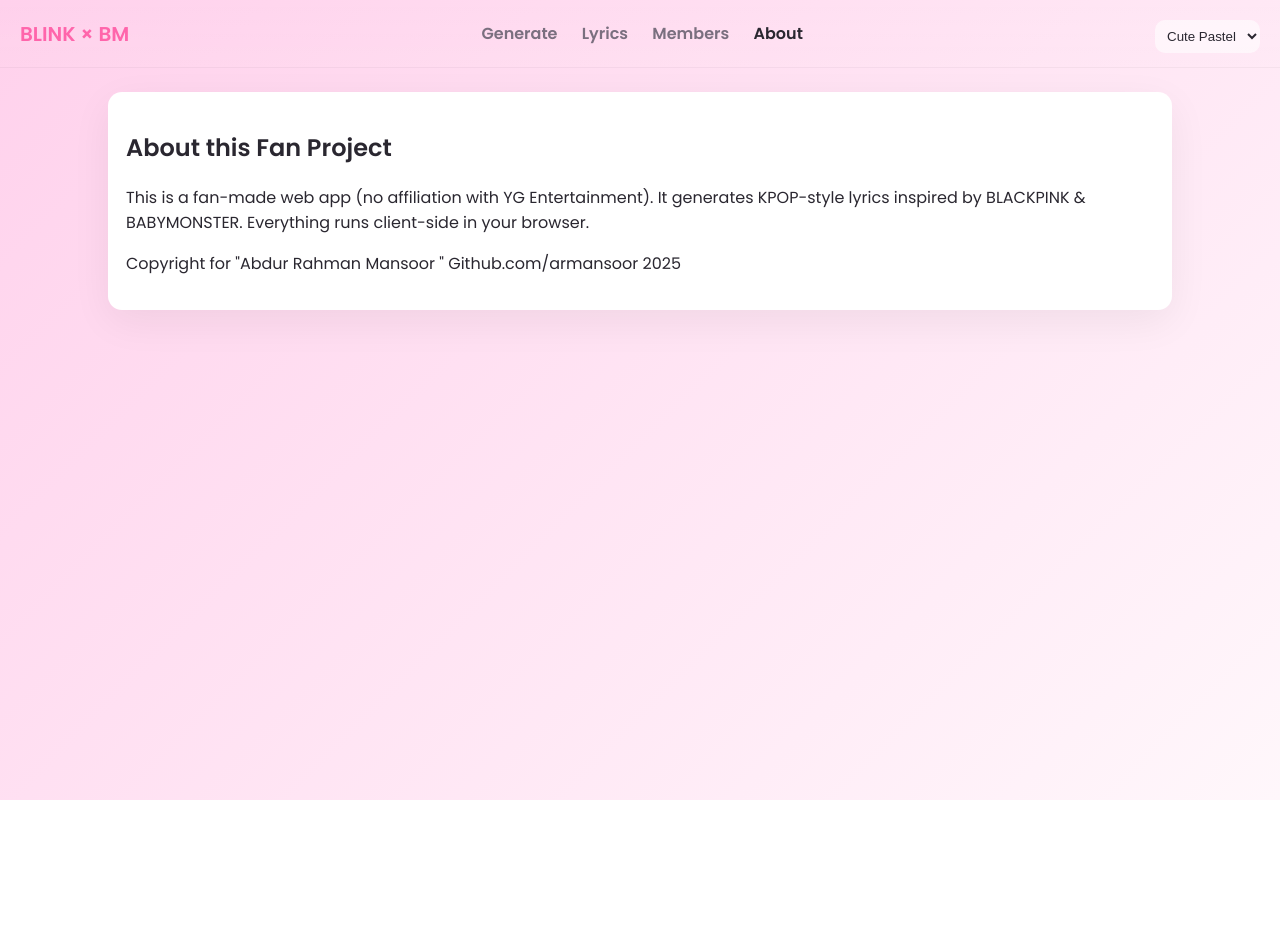
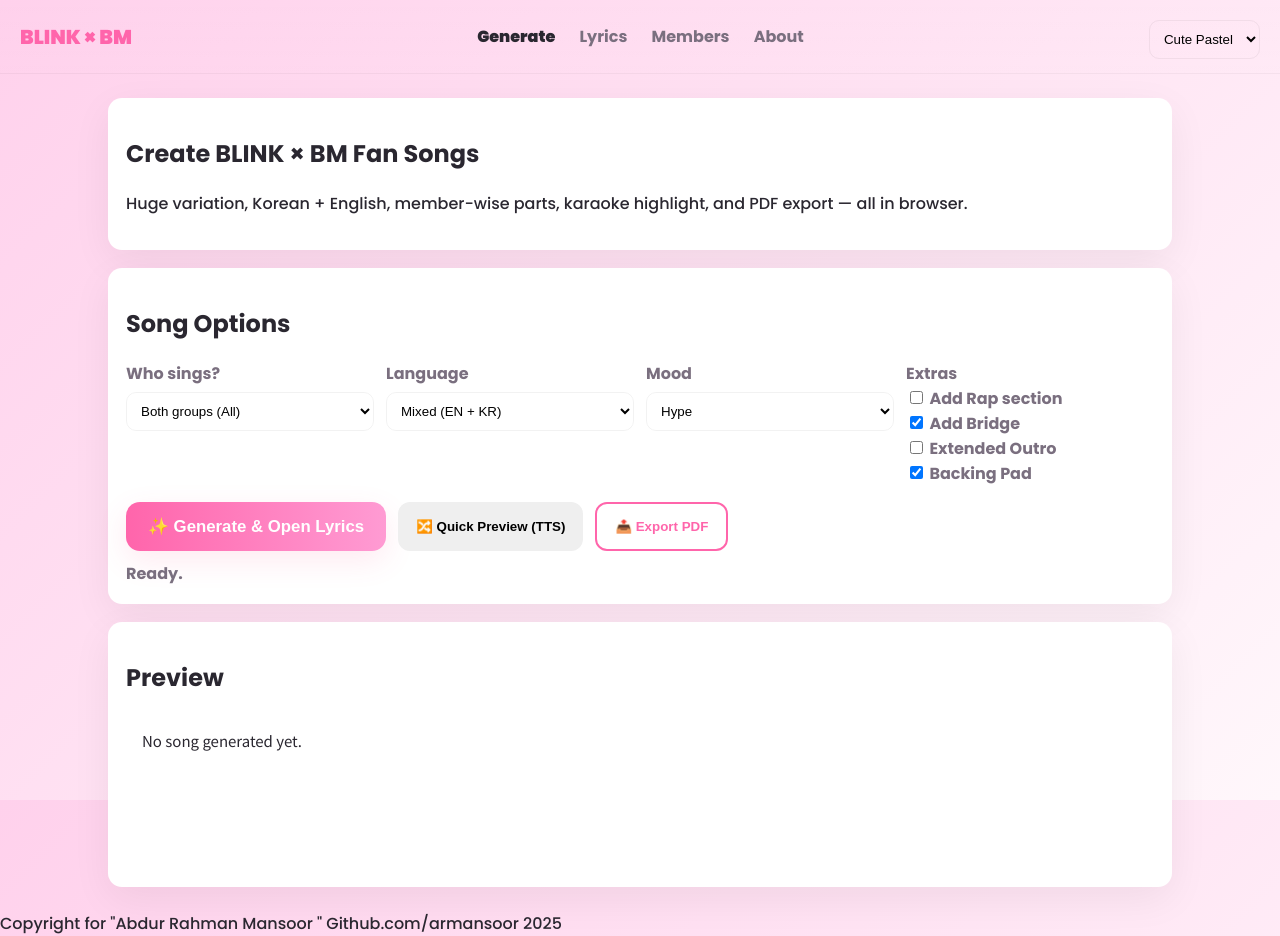
Before and after one commit to armansoor/SingerAI, a plain HTML site: page about.html in a window 1280 px wide. Before the commit the page ends 800 px from the top, so only its background shows below. Drawn offline with Linux system fonts and the light colour scheme.

Commit message:
Update about.html

```diff
--- a/about.html
+++ b/about.html
@@ -1,22 +1,32 @@
 <!doctype html>
 <html lang="en">
 <head>
-  <meta charset="utf-8">
-  <title>About • Blink × BM</title>
-  <link href="https://fonts.googleapis.com/css2?family=Poppins:wght@400;600&family=Noto+Sans+KR:wght@400;700&display=swap" rel="stylesheet">
-  <link rel="stylesheet" href="style.css">
+  <meta charset="utf-8"/>
+  <meta name="viewport" content="width=device-width,initial-scale=1"/>
+  <title>BLINK × BM • Generate</title>
+
+  <!-- Fonts -->
+  <link href="https://fonts.googleapis.com/css2?family=Poppins:wght@300;500;700;900&family=Noto+Sans+KR:wght@400;700&display=swap" rel="stylesheet">
+
+  <link rel="stylesheet" href="style.css"/>
+  <script defer src="dataset.js"></script>
+  <script defer src="script.js"></script>
+  <!-- html2pdf is used for export -->
+  <script defer src="https://cdnjs.cloudflare.com/ajax/libs/html2pdf.js/0.9.2/html2pdf.bundle.min.js"></script>
 </head>
 <body>
   <header class="topbar">
-    <div class="brand" id="homeBtn4">BLINK × BM</div>
+    <div class="brand" id="brandHome">BLINK × BM</div>
+
     <nav class="navlinks">
-      <a href="index.html">Generate</a>
-      <a href="lyrics.html">Lyrics</a>
-      <a href="members.html">Members</a>
-      <a href="about.html" class="active">About</a>
+      <a href="index.html" class="nav-link active">Generate</a>
+      <a href="lyrics.html" class="nav-link">Lyrics</a>
+      <a href="members.html" class="nav-link">Members</a>
+      <a href="about.html" class="nav-link">About</a>
     </nav>
-    <div class="controls">
-      <select id="themePicker4">
+
+    <div class="right-controls">
+      <select class="themePicker" title="Theme">
         <option value="cute">Cute Pastel</option>
         <option value="neon">Neon Dark</option>
       </select>
@@ -24,11 +34,84 @@
   </header>
 
   <main class="container">
+    <section class="panel hero">
+      <h1 class="hero-title">Create BLINK × BM Fan Songs</h1>
+      <p class="hero-sub">Huge variation, Korean + English, member-wise parts, karaoke highlight, and PDF export — all in browser.</p>
+    </section>
+
     <section class="panel">
-      <h2>About this Fan Project</h2>
-      <p>This is a fan-made web app (no affiliation with YG Entertainment). It generates KPOP-style lyrics inspired by BLACKPINK &amp; BABYMONSTER. Everything runs client-side in your browser. </p>
-      <p>Copyright for "Abdur Rahman Mansoor " Github.com/armansoor 2025</p>
+      <h2>Song Options</h2>
+
+      <div class="form-grid">
+        <label>
+          Who sings?
+          <select id="modeSelect">
+            <option value="both">Both groups (All)</option>
+            <option value="blackpink">BLACKPINK only</option>
+            <option value="babymonster">BABYMONSTER only</option>
+            <option value="solo">Solo (pick)</option>
+            <option value="subunit">Custom sub-unit (2–3)</option>
+          </select>
+        </label>
+
+        <label id="soloBox" class="hidden">
+          Solo member
+          <select id="soloSelect"></select>
+        </label>
+
+        <label id="subunitBox" class="hidden">
+          Pick 2–3 members
+          <div id="subunitList" class="member-checkboxes"></div>
+        </label>
+
+        <label>
+          Language
+          <select id="langMode">
+            <option value="mix">Mixed (EN + KR)</option>
+            <option value="en">English only</option>
+            <option value="ko">Korean only</option>
+          </select>
+        </label>
+
+        <label>
+          Mood
+          <select id="moodMode">
+            <option value="hype">Hype</option>
+            <option value="cute">Cute</option>
+            <option value="savage">Savage</option>
+            <option value="sad">Sad / Ballad</option>
+            <option value="dreamy">Dreamy</option>
+          </select>
+        </label>
+
+        <label>
+          Extras
+          <div class="extras">
+            <label><input type="checkbox" id="extraRap"> Add Rap section</label>
+            <label><input type="checkbox" id="extraBridge" checked> Add Bridge</label>
+            <label><input type="checkbox" id="extraOutro"> Extended Outro</label>
+            <label><input type="checkbox" id="backingPad" checked> Backing Pad</label>
+          </div>
+        </label>
+      </div>
+
+      <div class="action-row">
+        <button id="generateBtn" class="btn primary xlarge">✨ Generate & Open Lyrics</button>
+        <button id="previewBtn" class="btn">🔀 Quick Preview (TTS)</button>
+        <button id="exportBtn" class="btn outline">📤 Export PDF</button>
+      </div>
+
+      <div id="status" class="status">Ready.</div>
+    </section>
+
+    <section class="panel">
+      <h2>Preview</h2>
+      <pre id="previewBox" class="preview">No song generated yet.</pre>
     </section>
   </main>
+
+  <footer class="foot">
+    Copyright for "Abdur Rahman Mansoor " Github.com/armansoor 2025
+  </footer>
 </body>
 </html>
```
